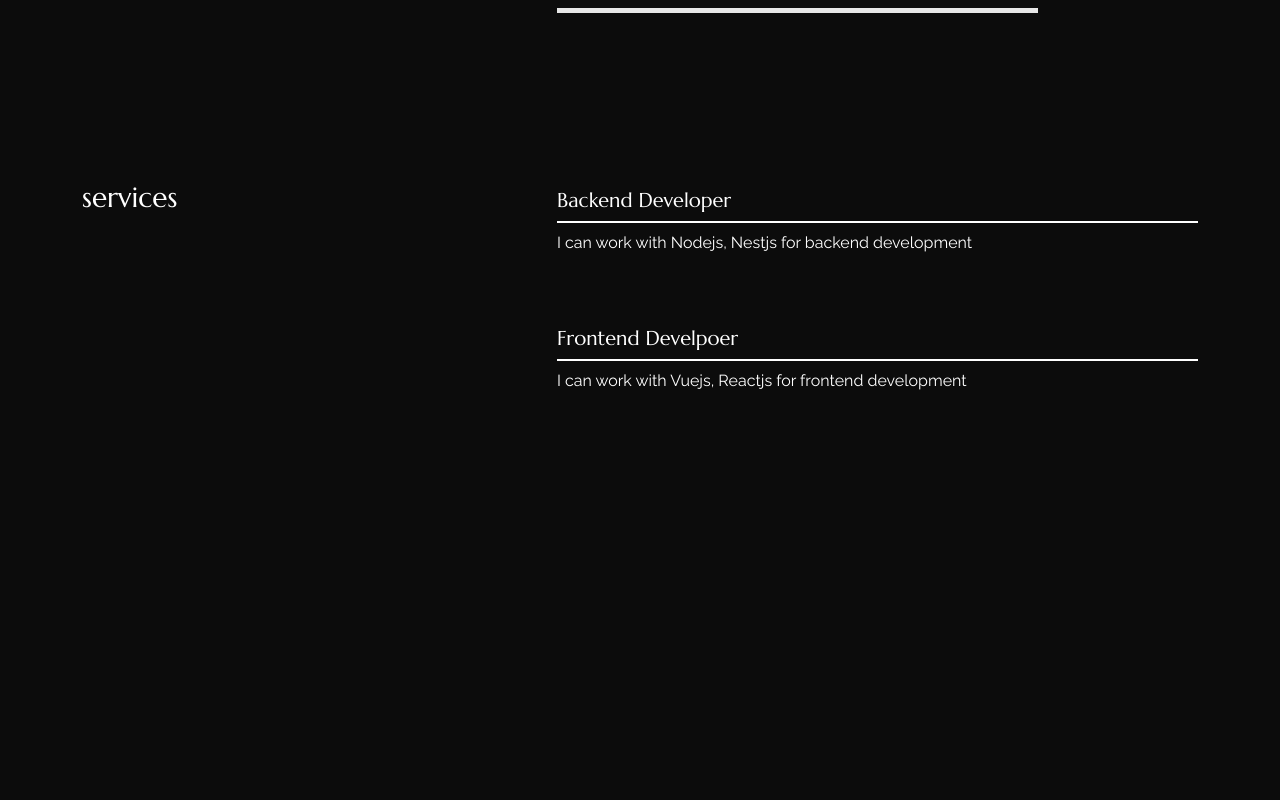
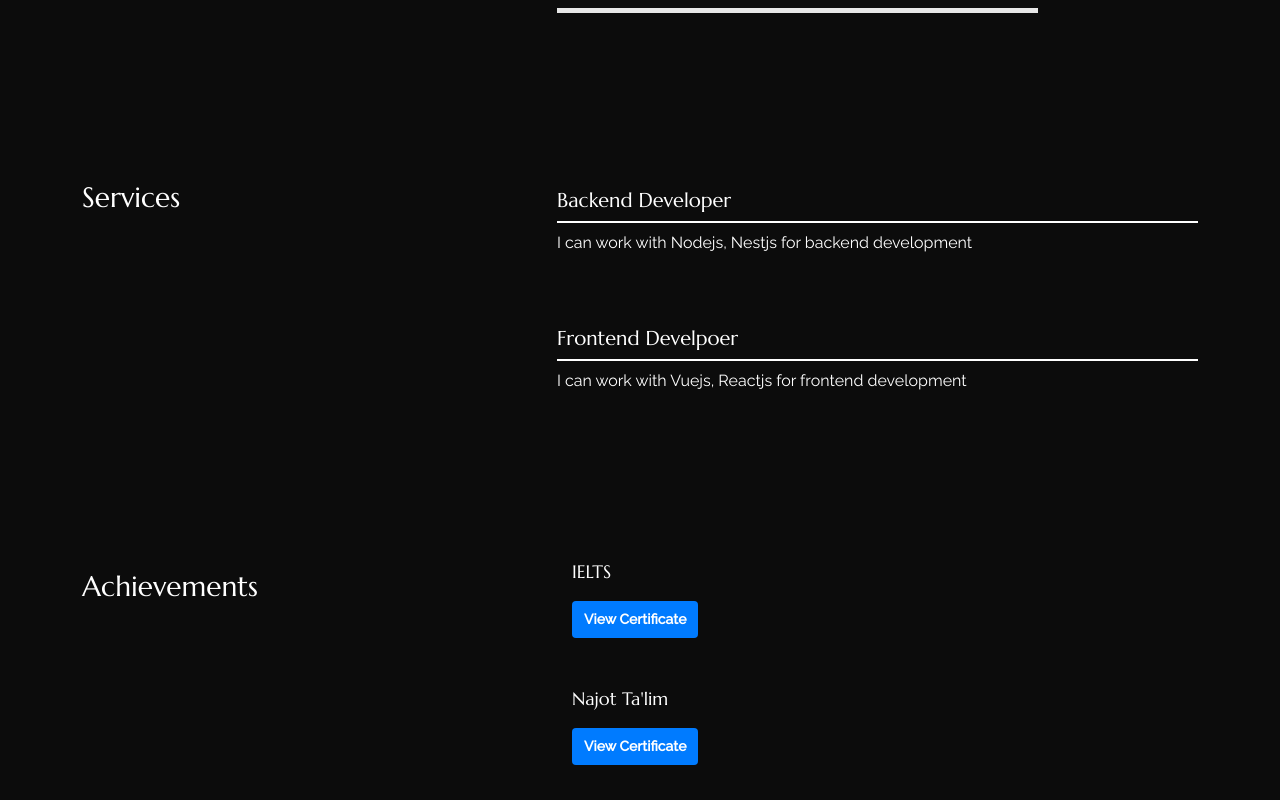
Before and after one commit to Umidjon1717/UI_Umidjon, a React (Create React App) app: page /about in a window 1280 px wide. Shown: the part 1459-2259 px from the top of the page. Before the commit the page ends 1892 px from the top, so only its background shows below. Built offline with nearby package versions, Linux system fonts and the light colour scheme.

Commit message:
achievements added

```diff
--- a/src/content_option.js
+++ b/src/content_option.js
@@ -101,6 +101,17 @@ const services = [
   },
 ];
 
+const achievements = [
+    {
+      title: "IELTS",
+      description: "https://docs.google.com/document/d/1mrpZh7oT5TOhNs6S8wxcjrQ3oCBynfeKbbNRQo-w_cM/edit?usp=sharing",
+    },
+    {
+        title: "Najot Ta'lim",
+        description: "https://erp.student.najottalim.uz/public/certificate/1e5bc14b-803c-40f7-8d63-e6db6a67da35",
+      },
+];
+
 const dataportfolio = [
   {
     img: movie,
@@ -170,4 +181,5 @@ export {
   socialprofils,
   logotext,
   miniProjects,
+  achievements,
 };
--- a/src/pages/about/index.js
+++ b/src/pages/about/index.js
@@ -10,7 +10,24 @@ import {
   services,
 } from "../../content_option";
 
+const achievements = [
+  {
+    title: "IELTS",
+    description:
+      "https://docs.google.com/document/d/1mrpZh7oT5TOhNs6S8wxcjrQ3oCBynfeKbbNRQo-w_cM/edit?usp=sharing",
+  },
+  {
+    title: "Najot Ta'lim",
+    description:
+      "https://erp.student.najottalim.uz/public/certificate/1e5bc14b-803c-40f7-8d63-e6db6a67da35",
+  },
+];
+
 export const About = () => {
+  const handleButtonClick = (url) => {
+    window.open(url, "_blank");
+  };
+
   return (
     <HelmetProvider>
       <Container className="About-header">
@@ -70,8 +87,7 @@ export const About = () => {
                       style={{
                         width: `${data.value}%`,
                       }}
-                    >
-                    </div>
+                    ></div>
                   </div>
                 </div>
               );
@@ -79,8 +95,8 @@ export const About = () => {
           </Col>
         </Row>
         <Row className="sec_sp">
-          <Col lang="5">
-            <h3 className="color_sec py-4">services</h3>
+          <Col lg="5">
+            <h3 className="color_sec py-4">Services</h3>
           </Col>
           <Col lg="7">
             {services.map((data, i) => {
@@ -93,6 +109,24 @@ export const About = () => {
             })}
           </Col>
         </Row>
+        <Row className="sec_sp">
+          <Col lg="5">
+            <h3 className="color_sec py-4">Achievements</h3>
+          </Col>
+          <Col lg="7">
+            {achievements.map((achievement, i) => (
+              <div key={i} className="achievement">
+                <h5>{achievement.title}</h5>
+                <button
+                  className="btn btn-primary mt-2"
+                  onClick={() => handleButtonClick(achievement.description)}
+                >
+                  View Certificate
+                </button>
+              </div>
+            ))}
+          </Col>
+        </Row>
       </Container>
     </HelmetProvider>
   );
--- a/src/pages/about/style.css
+++ b/src/pages/about/style.css
@@ -70,7 +70,6 @@
     padding-bottom: 4px;
 }
 
-
 /*! CSS Used keyframes */
 
 @-webkit-keyframes fadeInUp {
@@ -98,3 +97,57 @@
         transform: translateZ(0);
     }
 }
+
+/* Achievements Section Styling */
+.achievement {
+    margin-bottom: 20px;
+    padding: 15px;
+    border-radius: 8px;
+    transition: box-shadow 0.3s ease;
+  }
+
+  .achievement:hover {
+    box-shadow: 0 4px 10px rgba(0, 0, 0, 0.1);
+  }
+
+  .achievement h5 {
+    margin-bottom: 10px;
+    font-size: 18px;
+   ;
+  }
+
+  .achievement button {
+    padding: 8px 12px;
+    font-size: 14px;
+    font-weight: bold;
+    color: #fff;
+    background-color: #007bff;
+    border: none;
+    border-radius: 4px;
+    cursor: pointer;
+    transition: background-color 0.3s ease;
+  }
+
+  .achievement button:hover {
+    background-color: #0056b3;
+  }
+
+  .achievement button:focus {
+    outline: none;
+    box-shadow: 0 0 4px #007bff;
+  }
+
+  @media (max-width: 768px) {
+    .achievement {
+      padding: 10px;
+    }
+
+    .achievement h5 {
+      font-size: 16px;
+    }
+
+    .achievement button {
+      font-size: 12px;
+      padding: 6px 10px;
+    }
+  }
```
